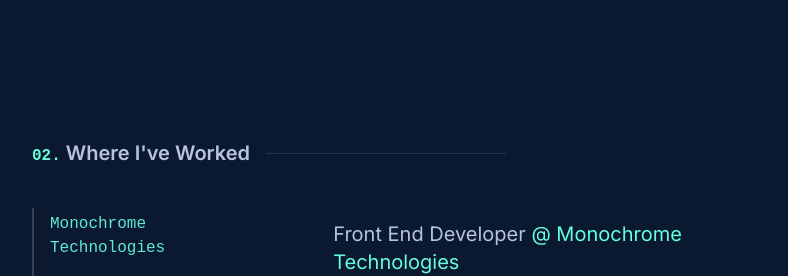
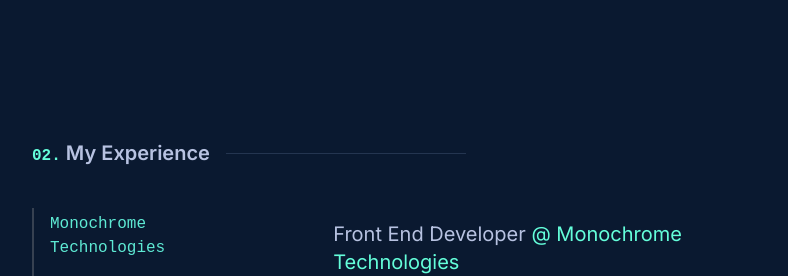
Before and after one commit to Seun-olu/My-Portfolio, a Next.js app: page / in a window 1280 px wide. Shown: the part 1280-1556 px from the top of the page, without its empty margins (226-1014 px from the left). Built offline with nearby package versions, Linux system fonts and the light colour scheme.

Commit message:
experience

```diff
--- a/app/Components/Experiences.jsx
+++ b/app/Components/Experiences.jsx
@@ -63,21 +63,18 @@
   },
 ];
 
-export default function Experience({ id }) {
+export default function Experience({id}) {
   const [selectedExperience, setSelectedExperience] = useState(experiences[0]);
 
   return (
-    <section
-      id={id}
-      className="flex flex-col w-full px-6 sm:px-12 lg:px-[250px] pt-10 lg:pt-[200px] items-start"
-    >
+    <section id={id} className="flex flex-col w-full px-6 sm:px-12 lg:px-[250px] pt-10 lg:pt-[200px] items-start">
       {/* Heading */}
-      <div className="flex flex-col sm:flex-row gap-4 items-center sm:justify-start pb-6 md:pb-10 text-center sm:text-left">
-        <h2 className="cursor-pointer font-sanss font-semibold text-base sm:text-xl text-[#b7c2e1]">
+      <div className="flex gap-4 items-center justify-start pb-6 lg:pb-10 text-[#b7c2e1]">
+        <h2 className="cursor-pointer font-sanss font-semibold text-base sm:text-xl ">
           <span className="text-[#64feda] font-Mono text-sm sm:text-base">
             02.
           </span>{" "}
-          Where I&#39;ve Worked
+          My Experience
         </h2>
         <div className="w-20 sm:w-40 lg:w-60 h-[1.5px] bg-[#243550]"></div>
       </div>
```
